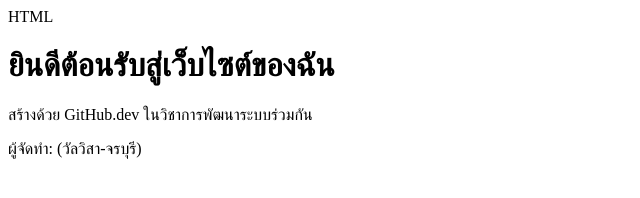
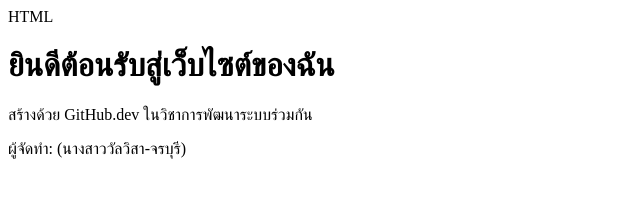
Before and after one commit to s32806-droid/my-first-repo, a plain HTML site: page index.html in a window 1280 px wide. Shown: the full height of the page, 0-640 px from the left. Drawn offline with Linux system fonts and the light colour scheme.

Commit message:
Update index.html

```diff
--- a/index.html
+++ b/index.html
@@ -8,6 +8,6 @@ HTML
 <body>
     <h1>ยินดีต้อนรับสู่เว็บไซต์ของฉัน</h1>
     <p>สร้างด้วย GitHub.dev ในวิชาการพัฒนาระบบร่วมกัน</p>
-    <p>ผู้จัดทำ: (วัลวิสา-จรบุรี)</p>
+    <p>ผู้จัดทำ: (นางสาววัลวิสา-จรบุรี)</p>
 </body>
 </html>
```
